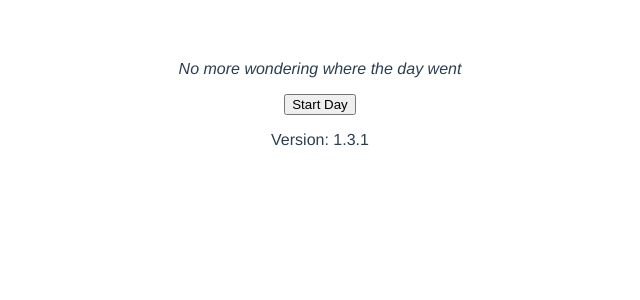
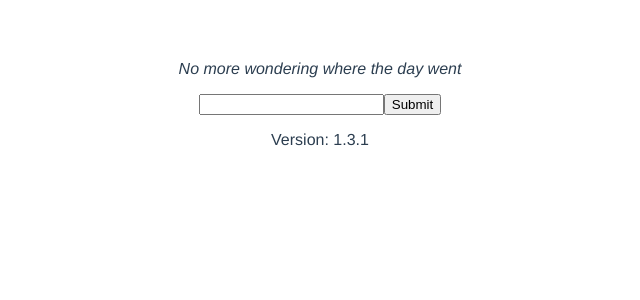
Before and after one commit to cotterjd/time-auditor, a Vue app: page / in a window 1280 px wide. Shown: the top 300 px of the page, without its empty margins (320-960 px from the left). Built offline with nearby package versions, Linux system fonts and the light colour scheme.

Commit message:
refactor: pull a couple components out of Home
also address eslint warnings in App.vue and create template component

```diff
--- a/src/App.vue
+++ b/src/App.vue
@@ -4,14 +4,14 @@
 
 <script lang="ts">
 import { defineComponent } from 'vue';
-import Home from './components/Home.vue';
+import Home from './components/PageHome.vue';
 
 export default defineComponent({
-  name: 'App',
+  name: `App`,
   components: {
     Home
   }
-});
+})
 </script>
 
 <style>
--- /dev/null
+++ b/src/components/Header.vue
@@ -0,0 +1,36 @@
+<template>
+  <div class="header-container">
+    <p><i>No more wondering where the day went</i></p>
+    <button v-if="!start" @click="startDay">Start Day</button>
+
+    <div v-show="start">
+      <input v-model="activity" @keyup.enter="submitActivity" />
+      <button @click="onSubmit">Submit</button>
+    </div>
+  </div>
+</template>
+
+<script lang="ts">
+import { defineComponent } from 'vue';
+
+export default defineComponent({
+  name: `Header`,
+  components: {},
+  data: () => ({
+    activity: ``,
+  }),
+  props: [`start`, `submitActivity`],
+  methods: {
+    onSubmit() {
+      this.$emit(`submitActivity`, this.activity)
+      this.activity = ``
+    }
+  },
+})
+</script>
+
+<style scoped>
+.header-container {
+  text-align: center
+}
+</style>
--- a/src/components/Home.vue
+++ b/src/components/PageHome.vue
@@ -1,13 +1,6 @@
 <template>
-  <div id="home-container">
-    <p><i>No more wondering where the day went</i></p>
-    <button v-if="!start" @click="startDay">Start Day</button>
 
-    <div v-show="start">
-      <input v-model="activity" @keyup.enter="submitActivity" />
-      <button @click="submitActivity">Submit</button>
-    </div>
-  </div>
+  <ta-header start="start" @submitActivity="submitActivity" />
 
   <ul v-for="dateKey in Object.keys(groupedActivities)" :key="dateKey" class="activity-list">
     <span>{{ dateKey }}</span>
@@ -15,11 +8,13 @@
       {{ activity.start }}-{{ activity.finish }}({{ activity.timeTook }}) {{ activity.activity }}
     </li>
   </ul>
-  <p>Version: {{ version }}</p>
+  <version />
 </template>
 
 <script lang="ts">
 import { defineComponent } from 'vue'
+import Version from './Version.vue'
+import TaHeader from './Header.vue'
 import { DateTimeFormatOptions } from '../types'
 import { groupBy } from 'ramda'
 
@@ -31,9 +26,7 @@ interface Activity {
 }
 interface Data {
   start: Date | null
-  activity: string
   activities: Activity[]
-  version: string
   db: IDBDatabase | null
   groupedActivities: any
 }
@@ -46,13 +39,14 @@ const timeOptions: DateTimeFormatOptions = {
 
 export default defineComponent({
   name: `Home`,
-  components: {},
+  components: {
+    Version,
+    TaHeader,
+  },
   data: (): Data => ({
     start: null,
-    activity: ``,
     activities: [],
     groupedActivities: {},
-    version: require(`../../package.json`).version,
     db: null,
   }),
   computed: {},
@@ -106,7 +100,7 @@ export default defineComponent({
     }
   },
   methods: {
-    submitActivity() {
+    submitActivity(activity: string) {
       if (!this.db) return
       if (!this.start) return
 
@@ -115,7 +109,7 @@ export default defineComponent({
       const newActivity = {
         start: startTime,
         finish: endTime,
-        activity: this.activity,
+        activity: activity,
         timeTook: this.getTimeTook(),
         date: new Date().toLocaleDateString(),
       }
@@ -125,7 +119,6 @@ export default defineComponent({
         this.activities = [newActivity, ...this.activities]
         localStorage.setItem(`start`, new Date().toISOString())
         this.start = new Date()
-        this.activity = ``
       }
       addRequest.onerror = (evt: Event) => {
         console.error(`Error adding activity`, evt)
@@ -152,8 +145,5 @@ export default defineComponent({
   text-align: left;
 }
 
-#home-container {
-  text-align: center
-}
 
 </style>
--- /dev/null
+++ b/src/components/Version.vue
@@ -0,0 +1,17 @@
+<template>
+  <p>Version: {{ version }}</p>
+</template>
+
+<script lang="ts">
+import { defineComponent } from 'vue';
+
+export default defineComponent({
+  name: `Version`,
+  data: () => ({
+    version: require(`../../package.json`).version,
+  }),
+});
+</script>
+
+<style scoped>
+</style>
```
Also changed, not shown: src/components/_template.vue (added, +16 -0 lines).
